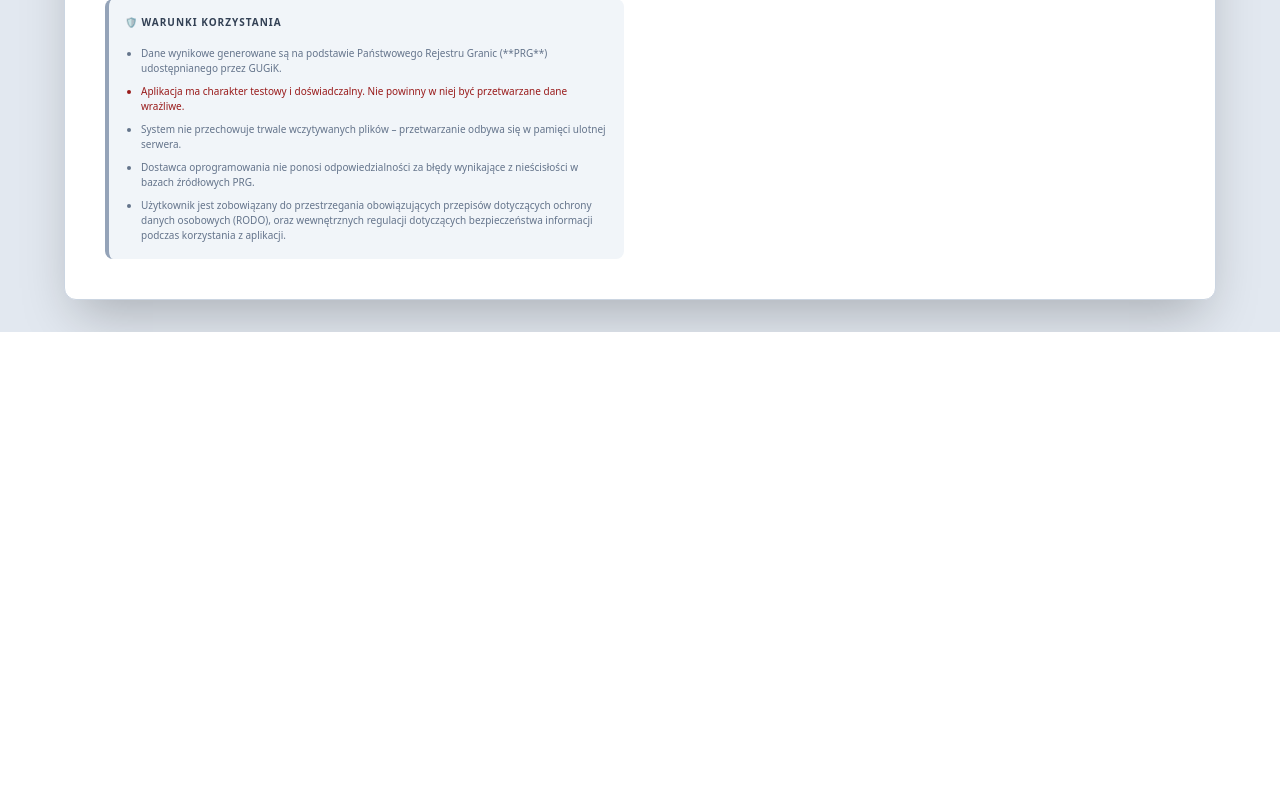
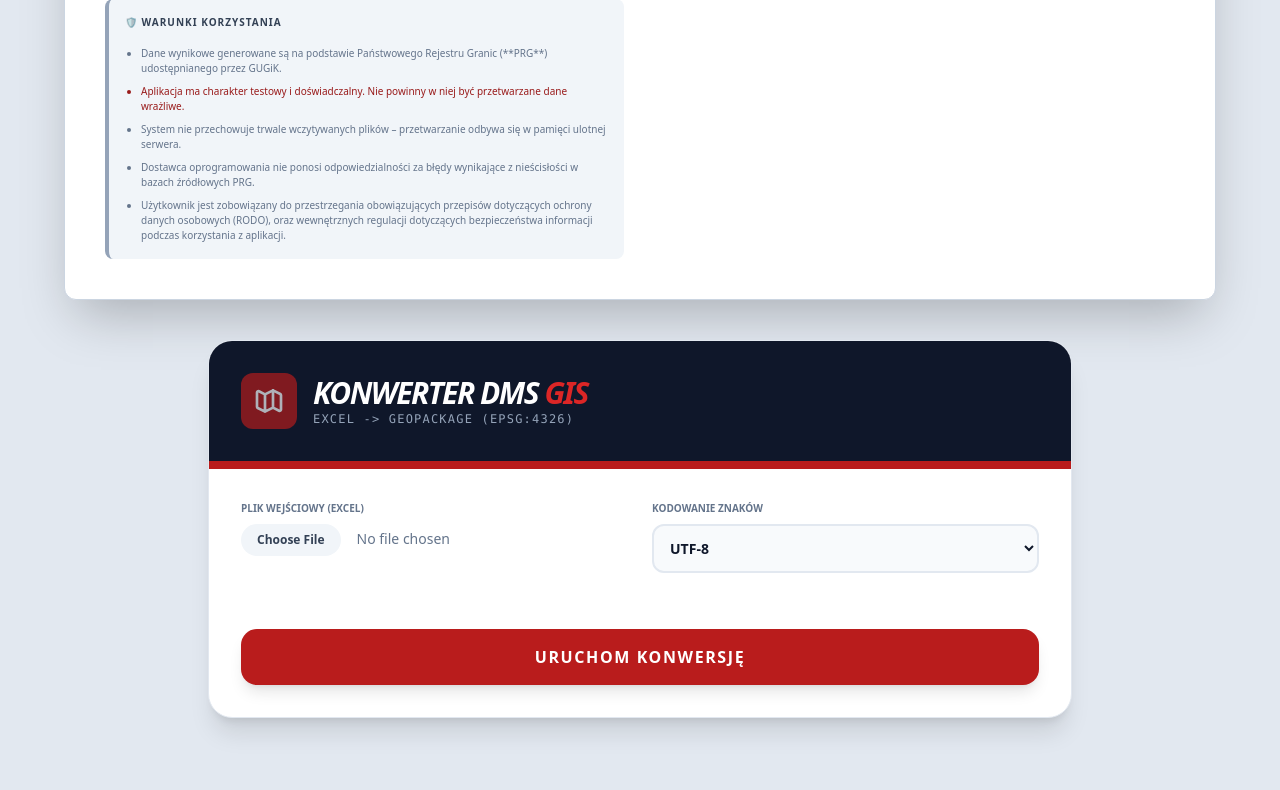
Before and after one commit to merkato/address-firefighter, a FastAPI app: page / in a window 1280 px wide. Shown: the part 523-1313 px from the top of the page. Before the commit the page ends 855 px from the top, so only its background shows below. Run offline with FastAPI, Linux system fonts and the light colour scheme; parts of the project's set-up code (start-up, migrations or seed data) failed here and were passed over; some libraries are stand-ins or nearby versions.

Commit message:
Konwerter DMS

```diff
--- a/app/main.py
+++ b/app/main.py
@@ -32,6 +32,21 @@ def split_combined_address(full_address):
         return match.group(1).strip(), match.group(2).strip()
     return s_addr, ""
 
+def parse_dms(dms_str):
+    if pd.isna(dms_str) or dms_str == "":
+        return None
+    dms_str = str(dms_str).strip().upper()
+    parts = re.findall(r"(\d+\.?\d*)", dms_str)
+    if len(parts) < 3: return None
+    try:
+        degrees = float(parts[0])
+        minutes = float(parts[1])
+        seconds = float(parts[2])
+        dd = degrees + (minutes / 60) + (seconds / 3600)
+        if 'S' in dms_str or 'W' in dms_str: dd = -dd
+        return dd
+    except Exception: return None
+
 @app.on_event("startup")
 async def startup():
     app.state.pool = await asyncpg.create_pool(DATABASE_URL)
@@ -44,6 +59,53 @@ async def index(request: Request):
         name="index.html",
         context={}
     )
+
+router_konwerter = APIRouter(tags=["Konwerter GIS"])
+
+@router_konwerter.post("/konwerter/process")
+async def process_conversion(
+    file: UploadFile = File(...),
+    encoding: str = Form("utf-8")
+):
+    try:
+        # Wczytanie pliku (Excel nie wymaga kodowania, ale zostawiamy opcję dla elastyczności)
+        content = await file.read()
+        df = pd.read_excel(io.BytesIO(content))
+
+        lat_col = 'Szerokość geo.'
+        lon_col = 'Długość geo.'
+
+        if lat_col not in df.columns or lon_col not in df.columns:
+            raise HTTPException(status_code=400, detail=f"Brak kolumn {lat_col}/{lon_col}")
+
+        # Konwersja DMS -> DD
+        df['lat_dd'] = df[lat_col].apply(parse_dms)
+        df['lon_dd'] = df[lon_col].apply(parse_dms)
+
+        df_clean = df.dropna(subset=['lat_dd', 'lon_dd']).copy()
+
+        if df_clean.empty:
+            raise HTTPException(status_code=400, detail="Nie znaleziono poprawnych danych DMS")
+
+        # Tworzenie GeoDataframe
+        geometry = [Point(xy) for xy in zip(df_clean['lon_dd'], df_clean['lat_dd'])]
+        gdf = gpd.GeoDataFrame(df_clean, geometry=geometry, crs="EPSG:4326")
+
+        # Zapis do bufora GPKG
+        buffer = io.BytesIO()
+        gdf.to_file(buffer, driver="GPKG", engine="pyogrio")
+        buffer.seek(0)
+
+        output_filename = f"{file.filename.split('.')[0]}_converted.gpkg"
+
+        return StreamingResponse(
+            buffer,
+            media_type="application/geopackage+sqlite3",
+            headers={"Content-Disposition": f"attachment; filename={output_filename}"}
+        )
+
+    except Exception as e:
+        raise HTTPException(status_code=500, detail=str(e))
 
 @app.post("/preview")
 async def preview(
@@ -292,3 +354,5 @@ async def run_geocoding_task(job_id, contents, filename, m_type, msc_c, ulc_c, n
 async def download(job_id: str, file_type: str):
     path = f"{EXPORTS_DIR}/{job_id}.gpkg" if file_type == "gpkg" else f"{EXPORTS_DIR}/{job_id}_fail.csv"
     return FileResponse(path, filename=os.path.basename(path))
+
+app.include_router(router_konwerter)
--- a/app/templates/index.html
+++ b/app/templates/index.html
@@ -257,6 +257,87 @@
             </section>
         </main>
     </div>
+    <div x-data="konwerterApp()" class="max-w-4xl mx-auto py-10 px-4">
+        <div class="bg-white rounded-3xl shadow-xl overflow-hidden border border-slate-200">
+            <div class="bg-slate-900 p-8 text-white border-b-8 border-red-700">
+                <div class="flex items-center gap-4">
+                    <div class="bg-red-700 p-3 rounded-xl animate-pulse">
+                        <svg class="w-8 h-8 text-white" fill="none" stroke="currentColor" viewBox="0 0 24 24"><path d="M9 20l-5.447-2.724A1 1 0 013 16.382V5.618a1 1 0 011.447-.894L9 7m0 13l6-3m-6 3V7m6 10l4.553 2.276A1 1 0 0021 18.382V7.618a1 1 0 00-.553-.894L15 4m0 13V4m0 0L9 7" stroke-width="2" stroke-linecap="round" stroke-linejoin="round"></path></svg>
+                    </div>
+                    <div>
+                        <h1 class="text-3xl font-black tracking-tighter uppercase italic">Konwerter DMS <span class="text-red-600">GIS</span></h1>
+                        <p class="text-slate-400 font-mono text-xs uppercase tracking-widest">Excel -> GeoPackage (EPSG:4326)</p>
+                    </div>
+                </div>
+            </div>
+
+            <div class="p-8 space-y-8">
+                <div class="grid grid-cols-1 md:grid-cols-2 gap-6">
+                    <div>
+                        <label class="block text-[10px] font-black text-slate-500 uppercase mb-2">Plik wejściowy (Excel)</label>
+                        <input type="file" @change="file = $event.target.files[0]" class="w-full text-sm text-slate-500 file:mr-4 file:py-2 file:px-4 file:rounded-full file:border-0 file:text-xs file:font-black file:bg-slate-100 file:text-slate-700 hover:file:bg-slate-200 cursor-pointer" />
+                    </div>
+                    <div>
+                        <label class="block text-[10px] font-black text-slate-500 uppercase mb-2">Kodowanie znaków</label>
+                        <select x-model="encoding" class="w-full bg-slate-50 border-2 border-slate-200 rounded-xl p-3 text-sm font-bold focus:border-red-500 focus:outline-none transition-all">
+                            <option value="utf-8">UTF-8</option>
+                            <option value="windows-1250">Windows-1250 (CP1252)</option>
+                        </select>
+                    </div>
+                </div>
+
+                <div class="pt-6">
+                    <button @click="convert" :disabled="!file || loading"
+                            class="w-full py-4 rounded-2xl font-black uppercase tracking-widest transition-all shadow-lg flex items-center justify-center gap-3"
+                            :class="loading ? 'bg-slate-400 cursor-not-allowed' : 'bg-red-700 hover:bg-red-800 text-white transform hover:-translate-y-1 active:scale-95'">
+                        <span x-show="!loading">Uruchom konwersję</span>
+                        <span x-show="loading" class="flex items-center gap-2 italic">
+                            <svg class="animate-spin h-5 w-5 text-white" viewBox="0 0 24 24"><circle class="opacity-25" cx="12" cy="12" r="10" stroke="currentColor" stroke-width="4"></circle><path class="opacity-75" fill="currentColor" d="M4 12a8 8 0 018-8V0C5.373 0 0 5.373 0 12h4zm2 5.291A7.962 7.962 0 014 12H0c0 3.042 1.135 5.824 3 7.938l3-2.647z"></path></svg>
+                            Przetwarzanie...
+                        </span>
+                    </button>
+                </div>
+            </div>
+        </div>
+    </div>
+
+    <script>
+    function konwerterApp() {
+        return {
+            file: null,
+            encoding: 'utf-8',
+            loading: false,
+            async convert() {
+                this.loading = true;
+                const formData = new FormData();
+                formData.append('file', this.file);
+                formData.append('encoding', this.encoding);
+
+                try {
+                    const response = await fetch('/konwerter/process', {
+                        method: 'POST',
+                        body: formData
+                    });
+
+                    if (!response.ok) throw new Error('Błąd konwersji');
+
+                    const blob = await response.blob();
+                    const url = window.URL.createObjectURL(blob);
+                    const a = document.createElement('a');
+                    a.href = url;
+                    a.download = this.file.name.split('.')[0] + ".gpkg";
+                    document.body.appendChild(a);
+                    a.click();
+                    a.remove();
+                } catch (err) {
+                    alert('Błąd: ' + err.message);
+                } finally {
+                    this.loading = false;
+                }
+            }
+        }
+    }
+    </script>
 
     <script>
         function app() {
--- a/docker-compose.yml
+++ b/docker-compose.yml
@@ -1,5 +1,3 @@
-version: '3.8'
-
 services:
   db:
     image: postgis/postgis:15-3.3
```
Also changed, not shown: app/scripts/ingest_prg.py (deleted, +0 -52 lines), 2 other files.
